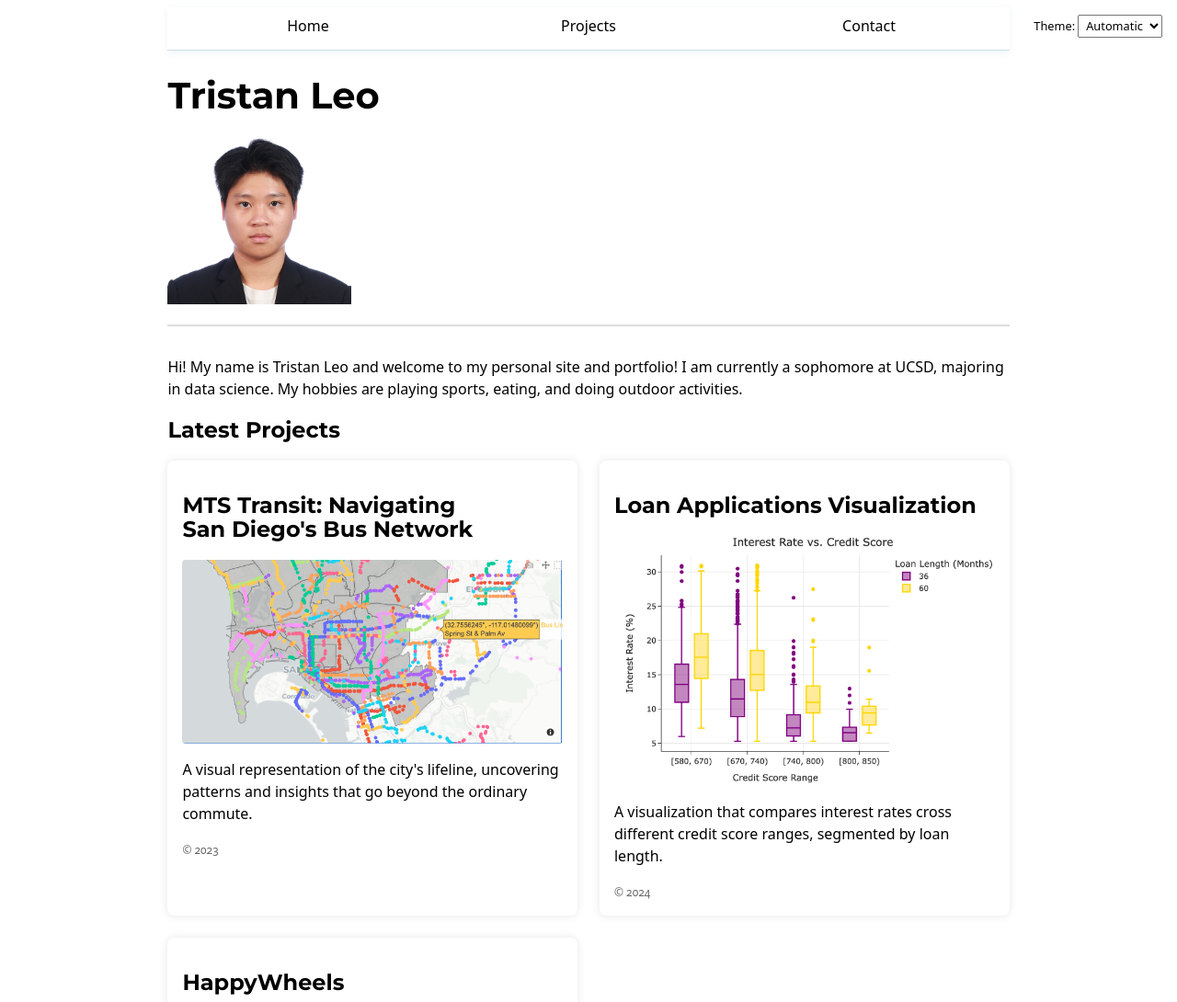
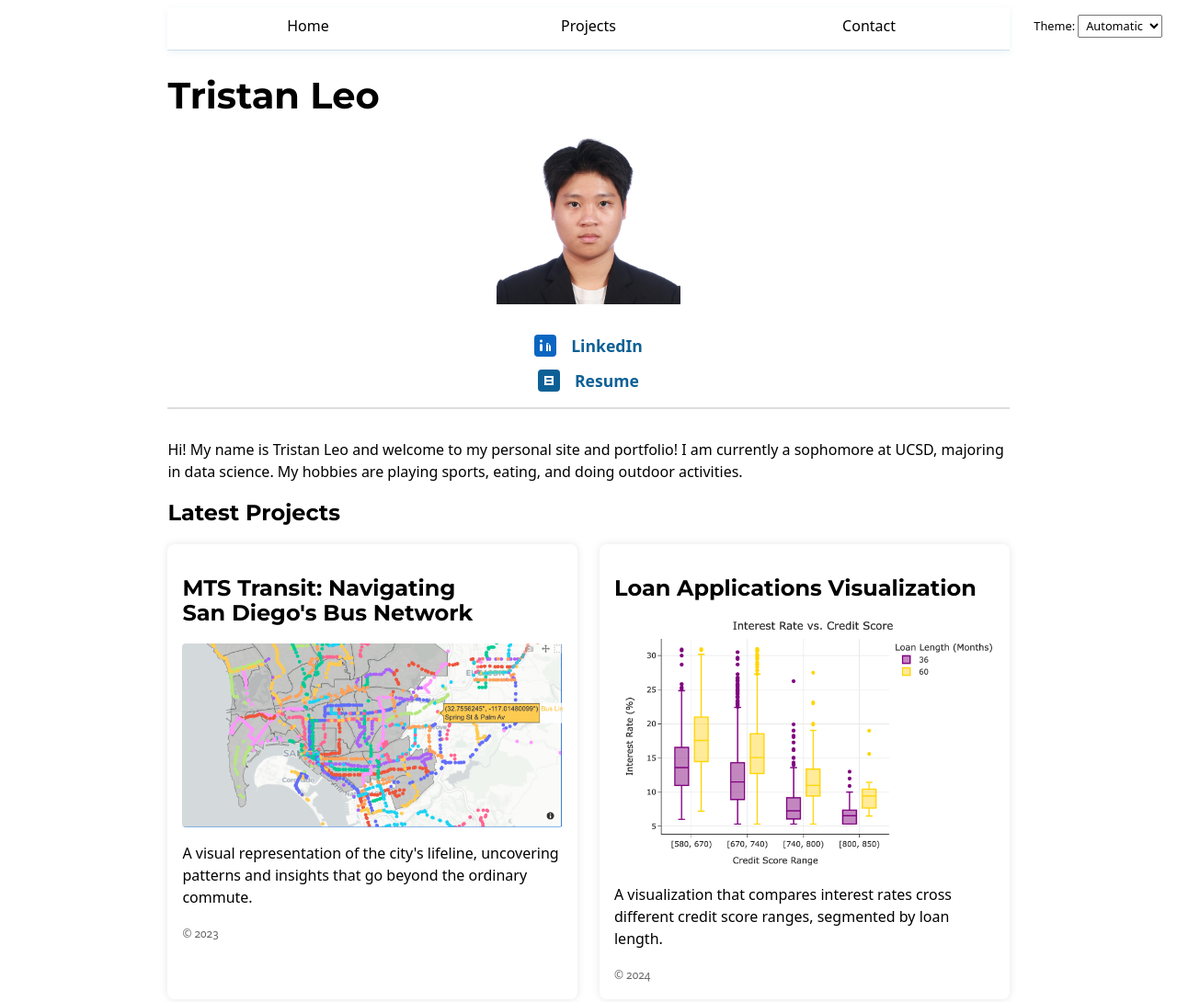
Before and after one commit to tristanleo/personal-website, a plain HTML site: page index.html in a window 1280 px wide. Shown: the top 1090 px of the page at 92% size. Drawn offline with Linux system fonts and the light colour scheme.

Commit message:
added links to resume and linkedin and updated favicon

```diff
--- a/index.html
+++ b/index.html
@@ -6,13 +6,25 @@
     <title>Tristan Leo: Personal site and portfolio</title>
     <link rel="stylesheet" href="style.css"> <!-- Link to an external CSS file for styling -->
     <link href="https://fonts.googleapis.com/css2?family=Montserrat:wght@700&family=Open+Sans:wght@400;600&display=swap" rel="stylesheet">
-    <link rel="icon" type="image/png" href="images/favicon.png">
+    <link rel="icon" type="image/png" href="images/favicon.ico">
 </head>
 <body>
     <header>
         <!-- Navigation and theme toggle will be injected by global.js -->
-    <h1>Tristan Leo</h1>
-        <img src="images/Photo_TristanLeo.jpg" alt="Photo of Tristan Leo" style="width:200px;height:auto;">
+        <h1>Tristan Leo</h1>
+        <div style="display: flex; flex-direction: column; align-items: center; gap: 1.5rem;">
+            <img src="images/Photo_TristanLeo.jpg" alt="Photo of Tristan Leo" style="width:200px;height:auto;">
+            <div style="display: flex; flex-direction: column; gap: 0.75rem; align-items: center; margin-top: 0.5rem;">
+                <a href="https://www.linkedin.com/in/tristan-leo-0b12a9340/" target="_blank" rel="noopener" title="LinkedIn" style="display: flex; align-items: center; gap: 0.5em; text-decoration: none;">
+                    <svg class="icon" width="28" height="28" viewBox="0 0 24 24" fill="none" xmlns="http://www.w3.org/2000/svg"><rect width="24" height="24" rx="4" fill="#0A66C2"/><path d="M7.5 8.5C8.32843 8.5 9 7.82843 9 7C9 6.17157 8.32843 5.5 7.5 5.5C6.67157 5.5 6 6.17157 6 7C6 7.82843 6.67157 8.5 7.5 8.5Z" fill="white"/><rect x="6" y="10" width="3" height="8" rx="1.5" fill="white"/><path d="M13 10.5C13 9.67157 13.6716 9 14.5 9H14.51C15.3384 9 16.01 9.67157 16.01 10.5V18H18V13.5C18 11.567 16.433 10 14.5 10C13.6716 10 13 10.6716 13 11.5V18H15V10.5Z" fill="white"/></svg>
+                    <span style="font-size: 1.1em; color: #0d6096; font-weight: 600;">LinkedIn</span>
+                </a>
+                <a href="https://drive.google.com/file/d/1QIo-88b9_HQ4CYHJvJeZIwRZmL9oLiCm/view?usp=drive_link" target="_blank" rel="noopener" title="Resume" style="display: flex; align-items: center; gap: 0.5em; text-decoration: none;">
+                    <svg class="icon" width="28" height="28" viewBox="0 0 24 24" fill="none" xmlns="http://www.w3.org/2000/svg"><rect width="24" height="24" rx="4" fill="#0d6096"/><path d="M7 7H17V17H7V7Z" fill="white"/><rect x="9" y="9" width="6" height="2" rx="1" fill="#0d6096"/><rect x="9" y="13" width="6" height="2" rx="1" fill="#0d6096"/></svg>
+                    <span style="font-size: 1.1em; color: #0d6096; font-weight: 600;">Resume</span>
+                </a>
+            </div>
+        </div>
     </header>
     <main>
     <p>Hi! My name is Tristan Leo and welcome to my personal site and portfolio! I am currently a sophomore at UCSD, majoring in data science. My hobbies are playing sports, eating, and doing outdoor activities.</p>
```
Also changed, not shown: contact/index.html (+1 -0 lines), meta/index.html (+1 -0 lines), projects/index.html (+1 -0 lines), resume/resume.html (+1 -0 lines), images/favicon.ico (added), images/favicon.png (deleted), 2 other files.
